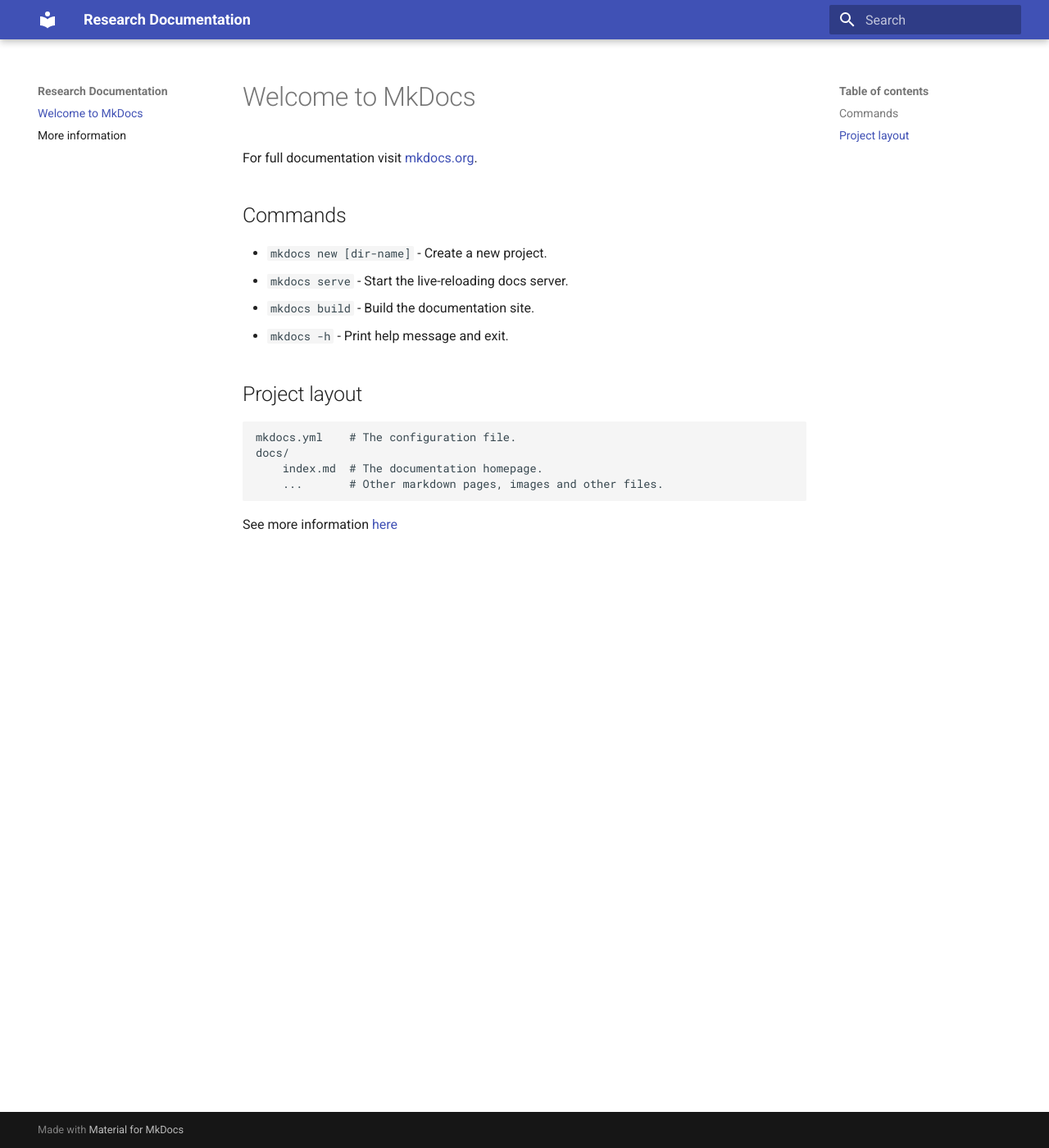
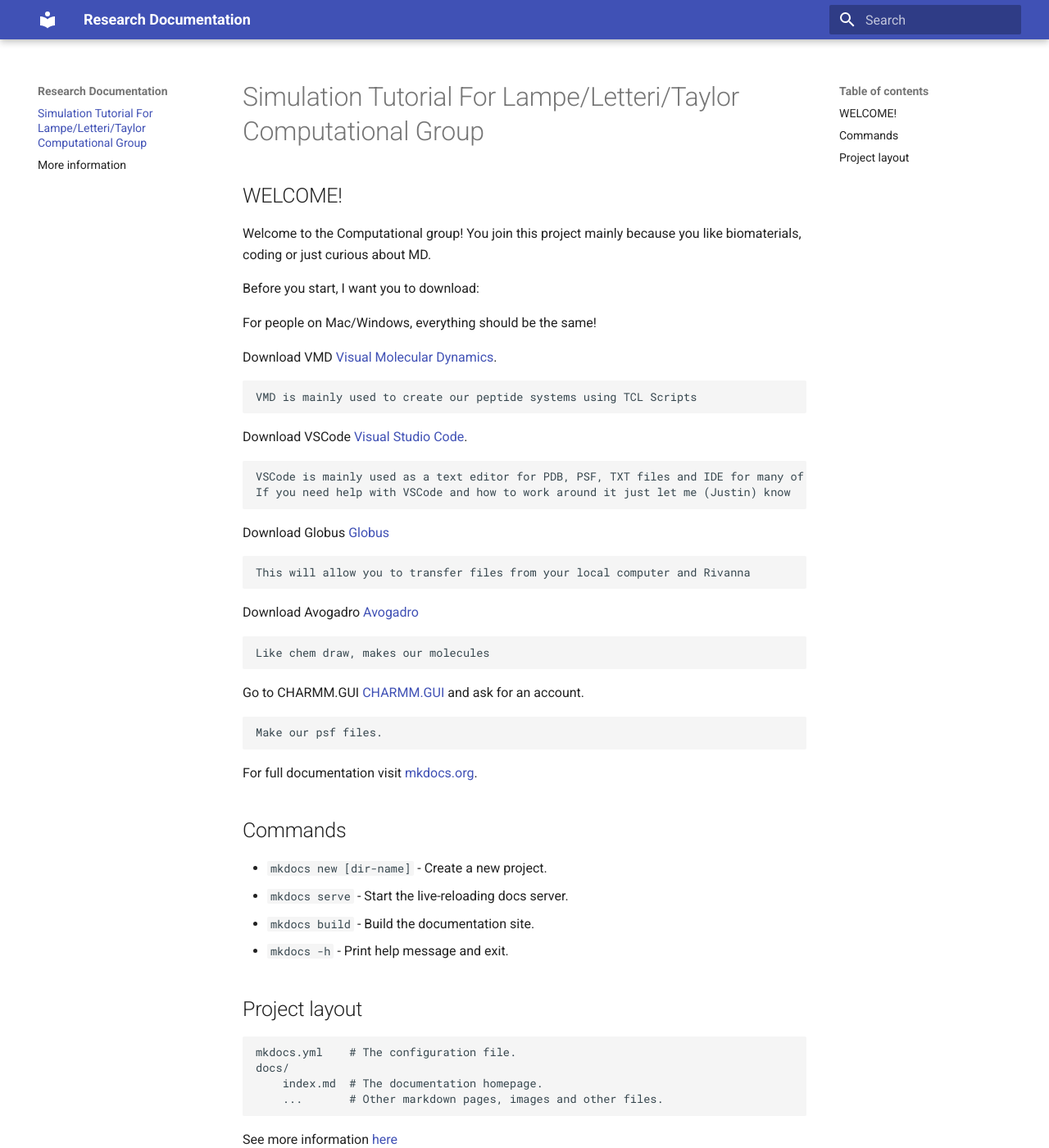
Before and after one commit to justinComp/doc_website, an MkDocs documentation site: the page built from docs/index.md, in a window 1280 px wide and 1400 px high. Shown: the whole window at 82% size. Built offline with MkDocs 1.6.1 and Material for MkDocs 9.7.7, drawn with Linux system fonts in a browser that asks for light colours.

Commit message:
Updated Downloads page

```diff
--- a/docs/index.md
+++ b/docs/index.md
@@ -1,4 +1,39 @@
-# Welcome to MkDocs
+# Simulation Tutorial For Lampe/Letteri/Taylor Computational Group
+
+## WELCOME!
+
+Welcome to the Computational group! You join this project mainly because you like biomaterials, coding or just curious about MD.
+
+Before you start, I want you to download:
+
+For people on Mac/Windows, everything should be the same!
+
+Download VMD [Visual Molecular Dynamics](https://www.google.com/url?q=https://www.ks.uiuc.edu/Research/vmd/vmd-1.9.3/&sa=D&source=docs&ust=1740806505460574&usg=AOvVaw3kcYOKcLUVKk_HkS8Yabzt).
+
+    VMD is mainly used to create our peptide systems using TCL Scripts
+
+Download VSCode [Visual Studio Code](https://code.visualstudio.com/download).
+
+    VSCode is mainly used as a text editor for PDB, PSF, TXT files and IDE for many of the programming languages including Python, TCL, and jupyter notebook
+    If you need help with VSCode and how to work around it just let me (Justin) know
+
+Download Globus [Globus](https://www.globus.org/)
+
+    This will allow you to transfer files from your local computer and Rivanna
+
+Download Avogadro [Avogadro](https://two.avogadro.cc/index.html)
+
+    Like chem draw, makes our molecules
+
+Go to CHARMM.GUI [CHARMM.GUI](https://charmm-gui.org/) and ask for an account.
+
+    Make our psf files.
+
+
+
+
+
+
 
 For full documentation visit [mkdocs.org](https://www.mkdocs.org).
 
```
